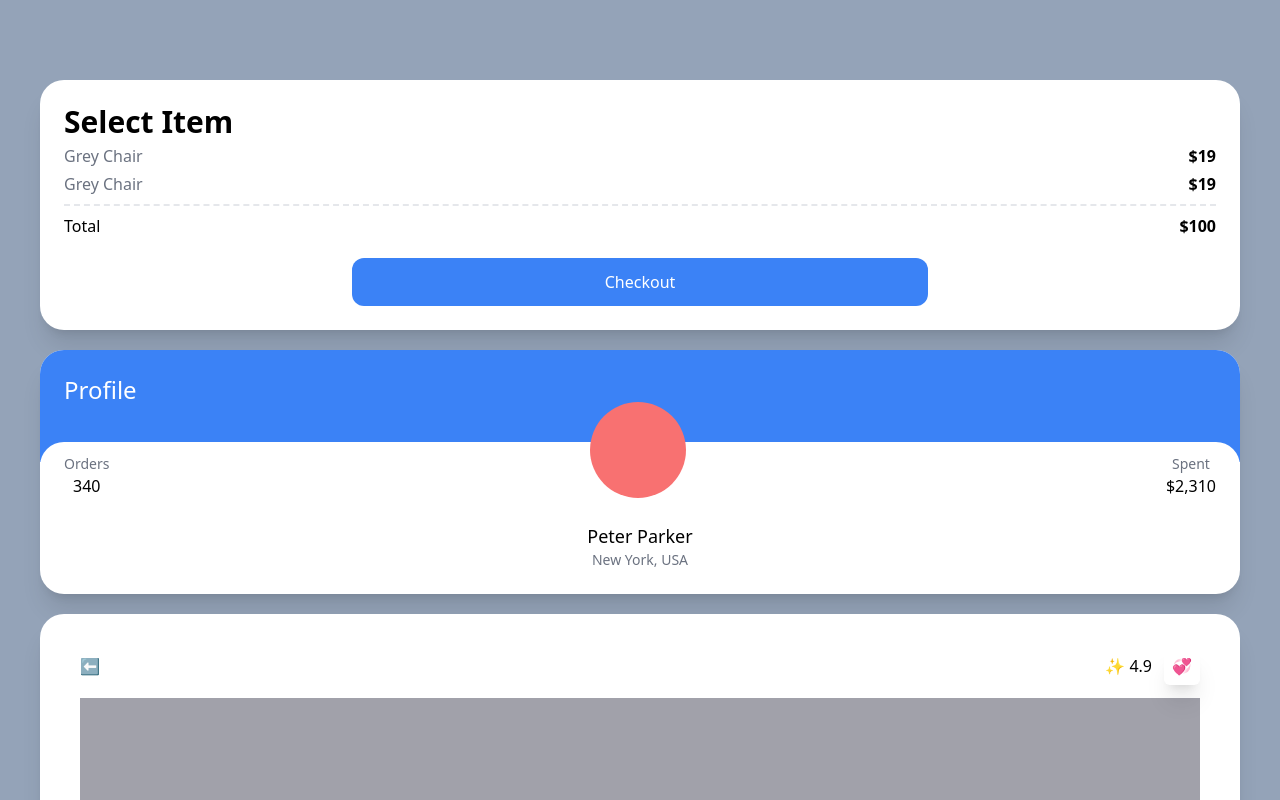
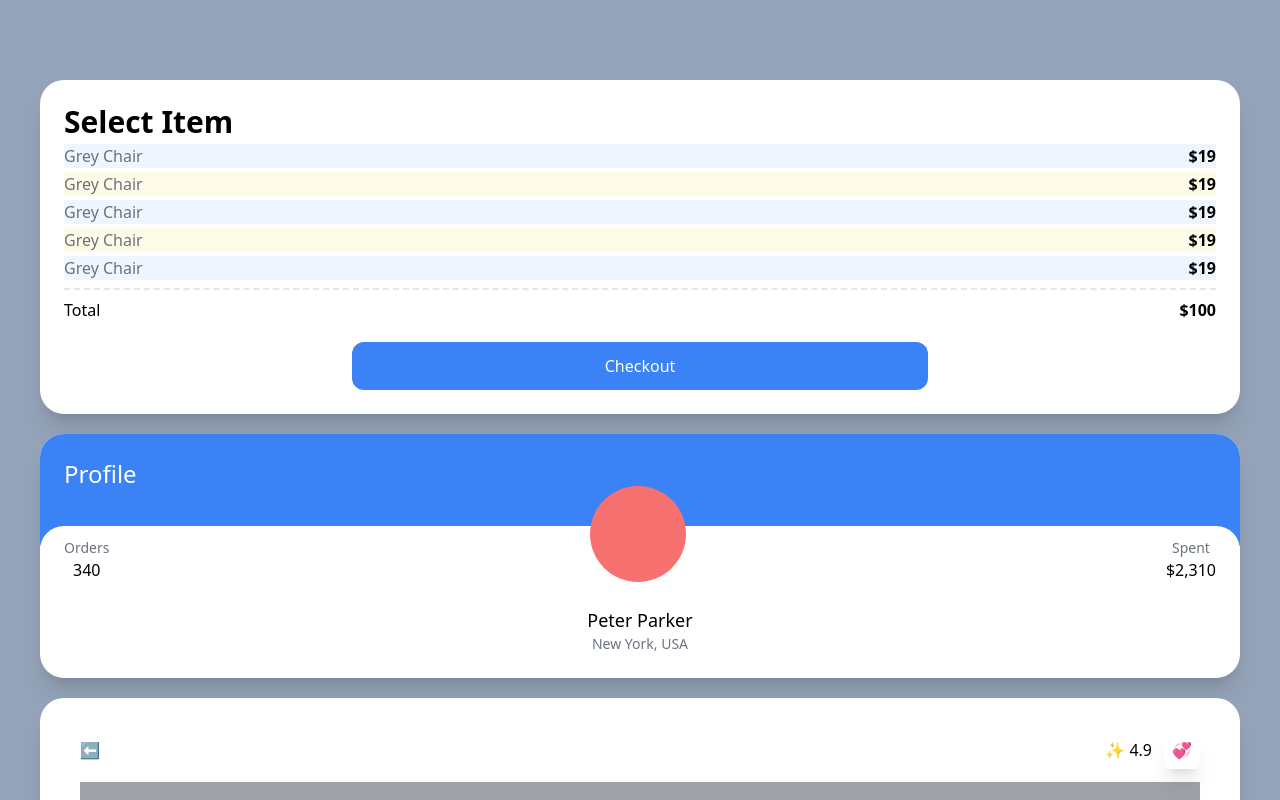
Before and after one commit to seungmin-dev/carrot-market, a Next.js app: page / in a window 1280 px wide. Shown: the top 800 px of the page. Built offline with nearby package versions, Linux system fonts and the light colour scheme.

Commit message:
tailwindcss Modifiers for Lists

```diff
--- a/pages/index.tsx
+++ b/pages/index.tsx
@@ -5,14 +5,20 @@
     <div className="flex min-h-screen flex-col space-y-5 bg-slate-400 py-20 px-10">
       <div className="rounded-3xl bg-white p-6 shadow-xl">
         <span className="text-3xl font-semibold">Select Item</span>
-        <div className="my-1 flex justify-between">
-          <span className="text-gray-500">Grey Chair</span>
-          <span className="font-semibold">$19</span>
-        </div>
-        <div className="flex justify-between">
-          <span className="text-gray-500">Grey Chair</span>
-          <span className="font-semibold">$19</span>
-        </div>
+        <ul>
+          {[1, 2, 3, 4, 5].map((i) => (
+            <div
+              key={i}
+              className="my-1 flex justify-between odd:bg-blue-50 even:bg-yellow-50"
+            >
+              {/* only:(css selector / 자식요소가 하나뿐일 때 사용) */}
+              {/* emply:(css selector / 값이 없는 자식요소 선택할 때 사용) */}
+              {/* empty:hidden => 값이 없는 요소는 숨길 수 있음 */}
+              <span className="text-gray-500">Grey Chair</span>
+              <span className="font-semibold">$19</span>
+            </div>
+          ))}
+        </ul>
         <div className="mt-2 flex justify-between border-t-2 border-dashed pt-2">
           <span>Total</span>
           <span className="font-semibold">$100</span>
```
